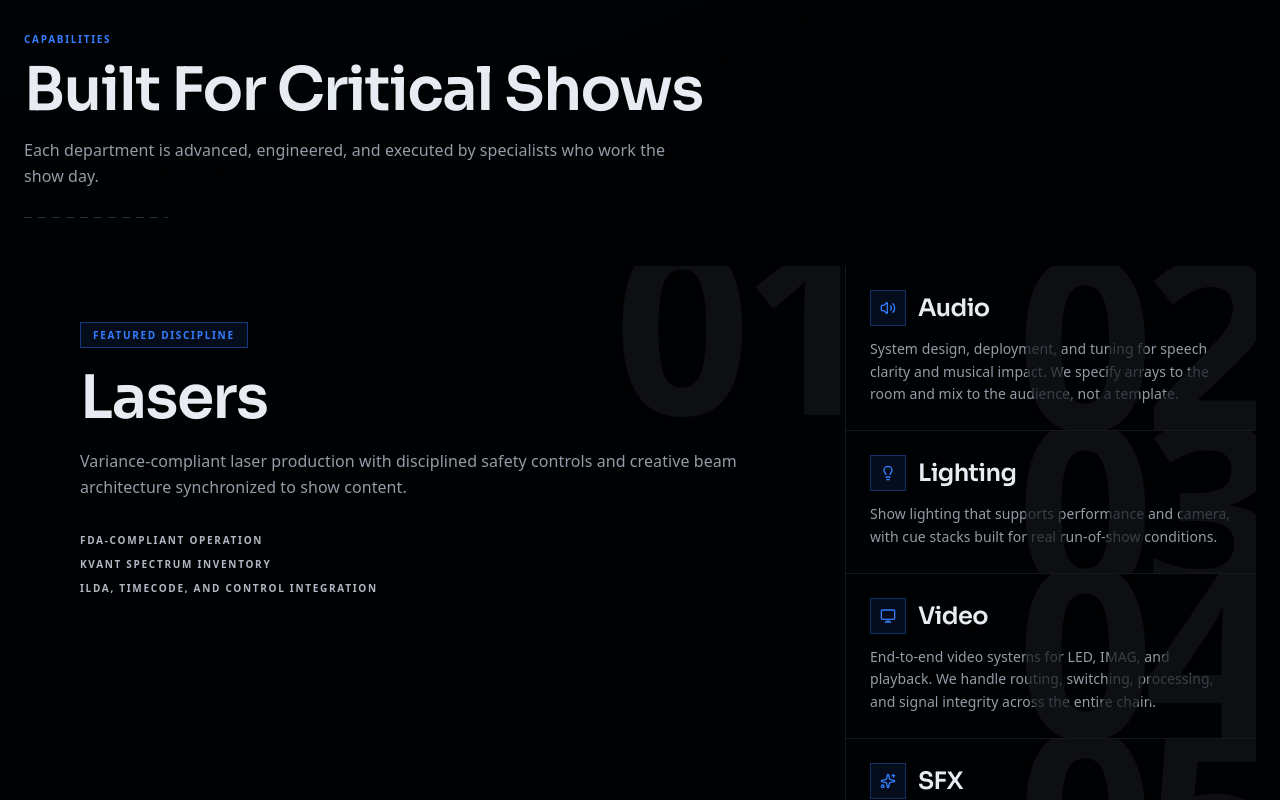
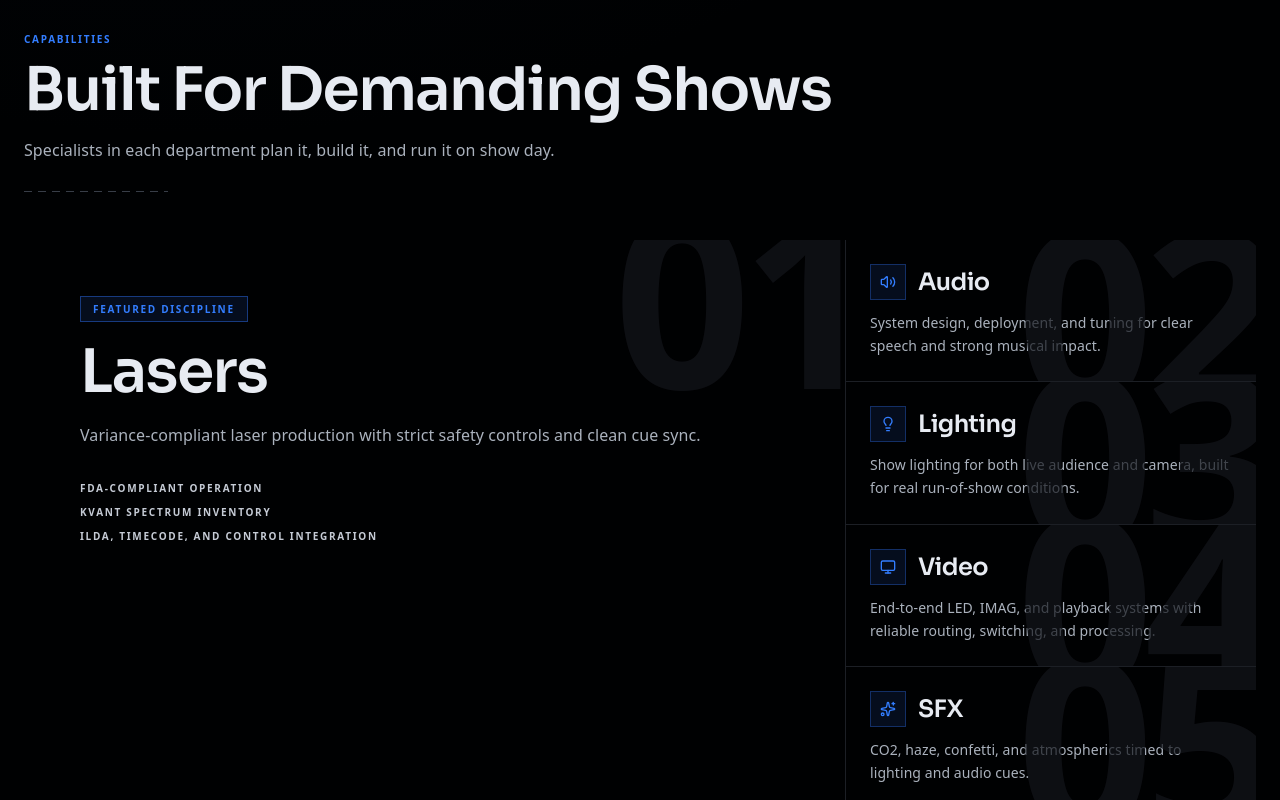
Before and after one commit to Hot-Beam-Productions/newwebsite1, a Next.js app: page / in a window 1280 px wide. Shown: the part 1140-1940 px from the top of the page. Built offline with nearby package versions, Linux system fonts and the light colour scheme.

Commit message:
Simplify marketing copy and improve text contrast

```diff
--- a/src/app/globals.css
+++ b/src/app/globals.css
@@ -9,10 +9,10 @@
   --color-laser-amber-dim: oklch(68% 0.09 82);
   --color-surface: oklch(11% 0.012 260);
   --color-surface-light: oklch(14% 0.012 260);
-  --color-border: oklch(21% 0.01 260);
-  --color-border-bright: oklch(30% 0.015 260);
-  --color-muted: oklch(69% 0.02 260);
-  --color-muted-light: oklch(78% 0.018 260);
+  --color-border: oklch(24% 0.012 260);
+  --color-border-bright: oklch(36% 0.018 260);
+  --color-muted: oklch(76% 0.018 260);
+  --color-muted-light: oklch(84% 0.016 260);
 
   --font-display: var(--font-sora), sans-serif;
   --font-heading: var(--font-sora), sans-serif;
@@ -37,7 +37,7 @@ body {
     var(--color-background);
   color: var(--color-foreground);
   font-family: var(--font-body);
-  font-size: 15px;
+  font-size: 16px;
   line-height: 1.6;
   letter-spacing: 0.005em;
 }
--- a/src/data/data.json
+++ b/src/data/data.json
@@ -11,7 +11,7 @@
     "instagramHandle": "@hotbeamproductions",
     "instagramUrl": "https://www.instagram.com/hotbeamproductions/",
     "heroLogo": "/logo.png",
-    "valueProposition": "Technical production for live experiences where precision, reliability, and creative control matter."
+    "valueProposition": "Technical production for live events that need to run right the first time."
   },
   "navigation": [
     {
@@ -52,7 +52,7 @@
     "hero": {
       "eyebrow": "Denver, Colorado | Live Event Production",
       "departmentLine": "Audio · Lighting · Lasers · Video · SFX",
-      "description": "We engineer and run full technical systems for concerts, festivals, and corporate environments. From pre-production through final cue, one crew owns the outcome.",
+      "description": "We design and run technical production for concerts, festivals, and corporate events. One team handles the project from prep to show call.",
       "primaryCta": {
         "label": "View Recent Work",
         "href": "/work"
@@ -64,15 +64,15 @@
     },
     "services": {
       "label": "Capabilities",
-      "title": "Built For Critical Shows",
-      "subtitle": "Each department is advanced, engineered, and executed by specialists who work the show day.",
+      "title": "Built For Demanding Shows",
+      "subtitle": "Specialists in each department plan it, build it, and run it on show day.",
       "featuredServiceId": "lasers",
       "items": [
         {
           "id": "audio",
           "icon": "volume",
           "title": "Audio",
-          "description": "System design, deployment, and tuning for speech clarity and musical impact. We specify arrays to the room and mix to the audience, not a template.",
+          "description": "System design, deployment, and tuning for clear speech and strong musical impact.",
           "highlights": [
             "d&b and L-Acoustics ecosystems",
             "FOH + monitor workflows",
@@ -83,7 +83,7 @@
           "id": "lighting",
           "icon": "lightbulb",
           "title": "Lighting",
-          "description": "Show lighting that supports performance and camera, with cue stacks built for real run-of-show conditions.",
+          "description": "Show lighting for both live audience and camera, built for real run-of-show conditions.",
           "highlights": [
             "grandMA3 programming",
             "Touring and architectural rigs",
@@ -94,7 +94,7 @@
           "id": "video",
           "icon": "monitor",
           "title": "Video",
-          "description": "End-to-end video systems for LED, IMAG, and playback. We handle routing, switching, processing, and signal integrity across the entire chain.",
+          "description": "End-to-end LED, IMAG, and playback systems with reliable routing, switching, and processing.",
           "highlights": [
             "ROE LED and Barco processing",
             "Multi-screen confidence systems",
@@ -105,7 +105,7 @@
           "id": "lasers",
           "icon": "zap",
           "title": "Lasers",
-          "description": "Variance-compliant laser production with disciplined safety controls and creative beam architecture synchronized to show content.",
+          "description": "Variance-compliant laser production with strict safety controls and clean cue sync.",
           "highlights": [
             "FDA-compliant operation",
             "Kvant Spectrum inventory",
@@ -116,7 +116,7 @@
           "id": "sfx",
           "icon": "sparkles",
           "title": "SFX",
-          "description": "CO2, haze, confetti, and atmospheric effects integrated with lighting and audio cues to land exactly on moment.",
+          "description": "CO2, haze, confetti, and atmospherics timed to lighting and audio cues.",
           "highlights": [
             "Cryo and haze deployment",
             "Cue-synced effect timing",
@@ -141,7 +141,7 @@
     ],
     "closingCta": {
       "title": "Your Creative Direction. Our Technical Delivery.",
-      "description": "Bring the brief, rider, or rough concept. We will translate it into a production plan and a quote you can defend.",
+      "description": "Send the brief, rider, or rough concept. We will return a clear production plan and quote.",
       "button": {
         "label": "Start a Project",
         "href": "/contact"
@@ -292,13 +292,13 @@
     "heading": {
       "label": "The Company",
       "title": "Built By Operators",
-      "subtitle": "A technical team that advances deeply, communicates clearly, and executes under pressure."
+      "subtitle": "A technical team that plans thoroughly, communicates clearly, and executes under pressure."
     },
-    "storyTitle": "Production Partners, Not Order Takers",
+    "storyTitle": "Production Partners",
     "story": [
-      "Hot Beam was built by people who spend their weekends in steel-toe boots and comms headsets, not behind sales decks. We started the company to deliver the standard we wanted to encounter on show sites: accurate prep, reliable systems, and accountable leadership.",
-      "Every project is advanced by the same people who call cues and manage load-out. That continuity reduces handoff failure, keeps communication tight, and protects your schedule when conditions shift.",
-      "Our clients include promoters, agencies, venues, and production managers who need a technically fluent partner with clear pricing, practical solutions, and no surprises on show day."
+      "Hot Beam was built by working show crew. We started the company to provide accurate prep, reliable systems, and accountable leadership.",
+      "The same team that plans your project runs your show. Fewer handoffs means clearer communication and fewer surprises.",
+      "We support promoters, agencies, venues, and production managers with practical plans and clear pricing."
     ],
     "stats": [
       {
@@ -321,15 +321,15 @@
     "values": [
       {
         "title": "Technical Rigor",
-        "description": "We read riders line by line, model systems before load-in, and build documentation your stakeholders can trust."
+        "description": "We read riders carefully, model systems before load-in, and document every step."
       },
       {
         "title": "Single-Team Accountability",
-        "description": "The team that scopes your show is the team that delivers it. Fewer layers, faster decisions, fewer misses."
+        "description": "The team that scopes your show is the team that delivers it. Fewer layers, faster decisions."
       },
       {
         "title": "Creative Discipline",
-        "description": "Design choices are driven by intent, sightlines, camera needs, and cue timing, not just fixture counts."
+        "description": "Design decisions follow show goals, sightlines, camera needs, and cue timing."
       }
     ],
     "partners": [
@@ -337,14 +337,14 @@
         "id": "daniel",
         "name": "Daniel Mankin",
         "role": "Co-Founder · Technical Director",
-        "bio": "Daniel leads system architecture, laser operations, and show programming. He is FDA LSO certified and advances high-risk technical packages for complex venues.",
+        "bio": "Daniel leads system architecture, laser operations, and show programming. He is FDA LSO certified.",
         "imageUrl": "https://pub-XXXX.r2.dev/team/daniel.jpg"
       },
       {
         "id": "beau",
         "name": "Beau",
         "role": "Co-Founder · Production Manager",
-        "bio": "Beau leads logistics, crew operations, and site execution. He aligns schedules, vendors, and staffing so technical plans stay realistic from prep through strike.",
+        "bio": "Beau leads logistics, crew operations, and site execution. He keeps schedules, vendors, and staffing aligned from prep through strike.",
         "imageUrl": "https://pub-XXXX.r2.dev/team/beau.jpg"
       }
     ],
@@ -369,8 +369,8 @@
       }
     ],
     "closingCta": {
-      "title": "Need A Production Partner Who Can Execute?",
-      "description": "Send your venue, timeline, and objectives. We will return a grounded technical plan and budget path.",
+      "title": "Need A Production Team That Can Execute?",
+      "description": "Send your venue, timeline, and goals. We will return a practical technical plan and budget path.",
       "button": {
         "label": "Start a Conversation",
         "href": "/contact"
@@ -588,17 +588,17 @@
     "heading": {
       "label": "Contact",
       "title": "Request A Proposal",
-      "subtitle": "Share your event brief and technical priorities. We will respond with an actionable production path."
+      "subtitle": "Share your event brief and technical priorities. We will respond with a clear next step."
     },
     "directContactTitle": "Direct Contact",
     "cards": [
       {
         "title": "Response Window",
-        "body": "Proposal requests receive a response within one business day. Time-sensitive shows should call directly."
+        "body": "Proposal requests receive a response within one business day. For urgent shows, call directly."
       },
       {
         "title": "Coverage",
-        "body": "Based in Denver and regularly deployed across the Front Range, mountain venues, and national tours."
+        "body": "Based in Denver, with regular work across the Front Range, mountain venues, and national tours."
       }
     ],
     "eventTypes": [
@@ -619,12 +619,12 @@
     ],
     "success": {
       "title": "Request Received",
-      "message": "Your brief has been delivered to our production desk. We will follow up within one business day."
+      "message": "Your brief has been received. We will follow up within one business day."
     },
     "submitLabel": "Send Proposal Request"
   },
   "footer": {
-    "description": "Live event production partner for concerts, brand activations, and corporate stages. We design clearly, advance thoroughly, and execute with discipline.",
+    "description": "Live event production for concerts, brand activations, and corporate stages. Clear plans, reliable execution.",
     "departments": [
       "Audio",
       "Lighting",
```
